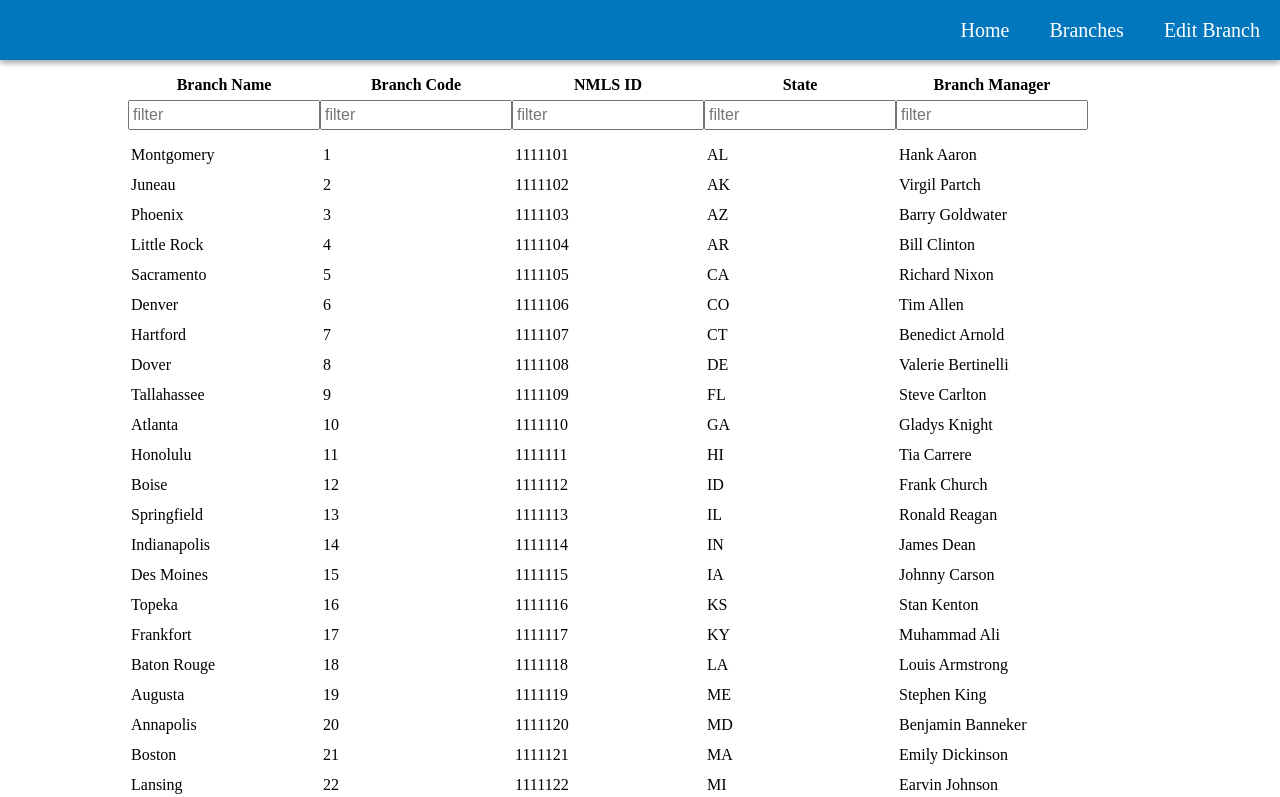
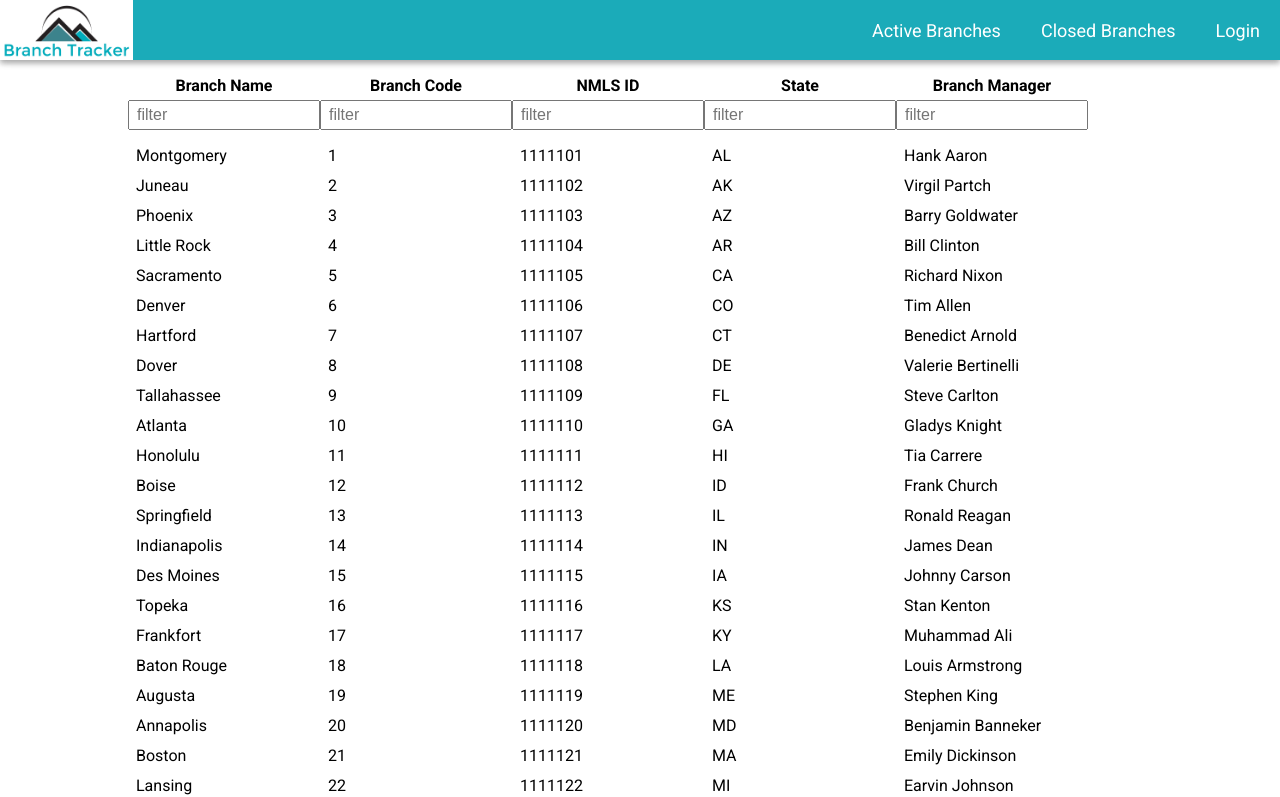
Before and after one commit to elderlowell/brachTracker, a website: page index.html at #!/branches in a window 1280 px wide. Shown: the top 797 px of the page. Drawn offline with nearby package versions, Linux system fonts and the light colour scheme; some packages are replaced by stand-ins of ours.

Commit message:
Added logo; minor changes in styles

```diff
--- a/components/branches/branchesCtl.js
+++ b/components/branches/branchesCtl.js
@@ -9,4 +9,8 @@ angular.module('branchApp').controller('branchesCtl', function($scope, branchesS
 
   $scope.getBranchList();
 
+  $scope.sortOrder = function(heading) {
+    $scope.activeHeader = heading;
+  }
+
 })
--- a/components/branches/branchesTpl.html
+++ b/components/branches/branchesTpl.html
@@ -2,11 +2,11 @@
   <table>
     <thead>
       <tr>
-        <th>Branch Name</th>
-        <th>Branch Code</th>
-        <th>NMLS ID</th>
-        <th>State</th>
-        <th>Branch Manager</th>
+        <th ng-click="sortOrder('name')">Branch Name</th>
+        <th ng-click="sortOrder('code')">Branch Code</th>
+        <th ng-click="sortOrder('nmls')">NMLS ID</th>
+        <th ng-click="sortOrder('state')">State</th>
+        <th ng-click="sortOrder('manager')">Branch Manager</th>
       </tr>
       <tr>
         <th><input type="text" ng-model="search.name" placeholder="filter" /></th>
--- a/components/navbar/navbarTpl.html
+++ b/components/navbar/navbarTpl.html
@@ -1,16 +1,18 @@
 <div class="navbar">
-  <div class="navbar-logo-wrapper">
-
+  <div ui-sref="home" class="navbar-logo-wrapper">
   </div>
   <div class="navbar-menu-wrapper">
-    <div ui-sref="home" class="navbar-menu-item">
+    <!-- <div ui-sref="home" class="navbar-menu-item">
       Home
-    </div>
+    </div> -->
     <div ui-sref="branches" class="navbar-menu-item">
-      Branches
+      Active Branches
     </div>
     <div class="navbar-menu-item">
-      Edit Branch
+      Closed Branches
+    </div>
+    <div class="navbar-menu-item">
+      Login
     </div>
   </div>
 </div>
--- a/css/master.css
+++ b/css/master.css
@@ -8,6 +8,7 @@
 html, body {
   margin: 0;
   padding: 0;
+  font-family: 'Roboto', sans-serif;
 }
 
 .container {
--- a/css/navbar.css
+++ b/css/navbar.css
@@ -5,17 +5,21 @@
   left: 0;
   width: 100vw;
   height: 60px;
-  background: #0277BD;
+  background: rgb(27,171,185);
   z-index: 99;
   box-shadow: 0 3px 6px rgba(0,0,0,0.16), 0 3px 6px rgba(0,0,0,0.23);
 }
 
 .navbar-logo-wrapper {
-  flex: .5;
+  flex: .25;
+  /*background-image: url('../media/academy_a.png');*/
+  background-image: url('../media/logo.png');
+  background-repeat: no-repeat;
+  background-size: contain;
 }
 
 .navbar-menu-wrapper {
-  flex: .5;
+  flex: .75;
   display: flex;
   justify-content: flex-end;
   align-items: center;
@@ -24,14 +28,15 @@
 .navbar-menu-item {
   display: flex;
   padding: 5px 20px;
-  font-size: 1.25em;
+  font-size: 18px;
   color: white;
   height: 60px;
   align-items: center;
   transition: all .35s;
+  cursor: pointer;
 }
 
 .navbar-menu-item:hover {
-  background: #01579B;
+  background: rgb(64,131,139);
   transition: all .35s;
 }
--- a/css/tables.css
+++ b/css/tables.css
@@ -28,6 +28,7 @@ th {
   margin: 5px;
   min-width: 15vw;
   max-width: 15vw;
+  cursor: pointer;
 }
 
 th>input {
@@ -35,12 +36,12 @@ th>input {
   font-size: 16px;
   min-width: 15vw;
   max-width: 15vw;
-  padding: 3px;
+  padding: 7px;
 }
 
 td {
   height: 30px;
-  padding: 0 3px;
+  padding: 0 8px;
   margin: 0;
   border-color: none;
   min-width: 15vw;
@@ -49,6 +50,7 @@ td {
 }
 
 tbody>tr:hover {
-  background: #0277BD;
+  background: rgb(27,171,185);
   color: white;
+  cursor: pointer;
 }
--- a/index.html
+++ b/index.html
@@ -3,6 +3,7 @@
   <head>
     <meta charset="utf-8">
     <title>Branch Tracker</title>
+    <link href="https://fonts.googleapis.com/css?family=Roboto:300,400,500,700" rel="stylesheet">
     <link rel="stylesheet" href="/css/master.css">
   </head>
   <body>
```
Also changed, not shown: media/academy_a.png (added), media/logo.png (added).
